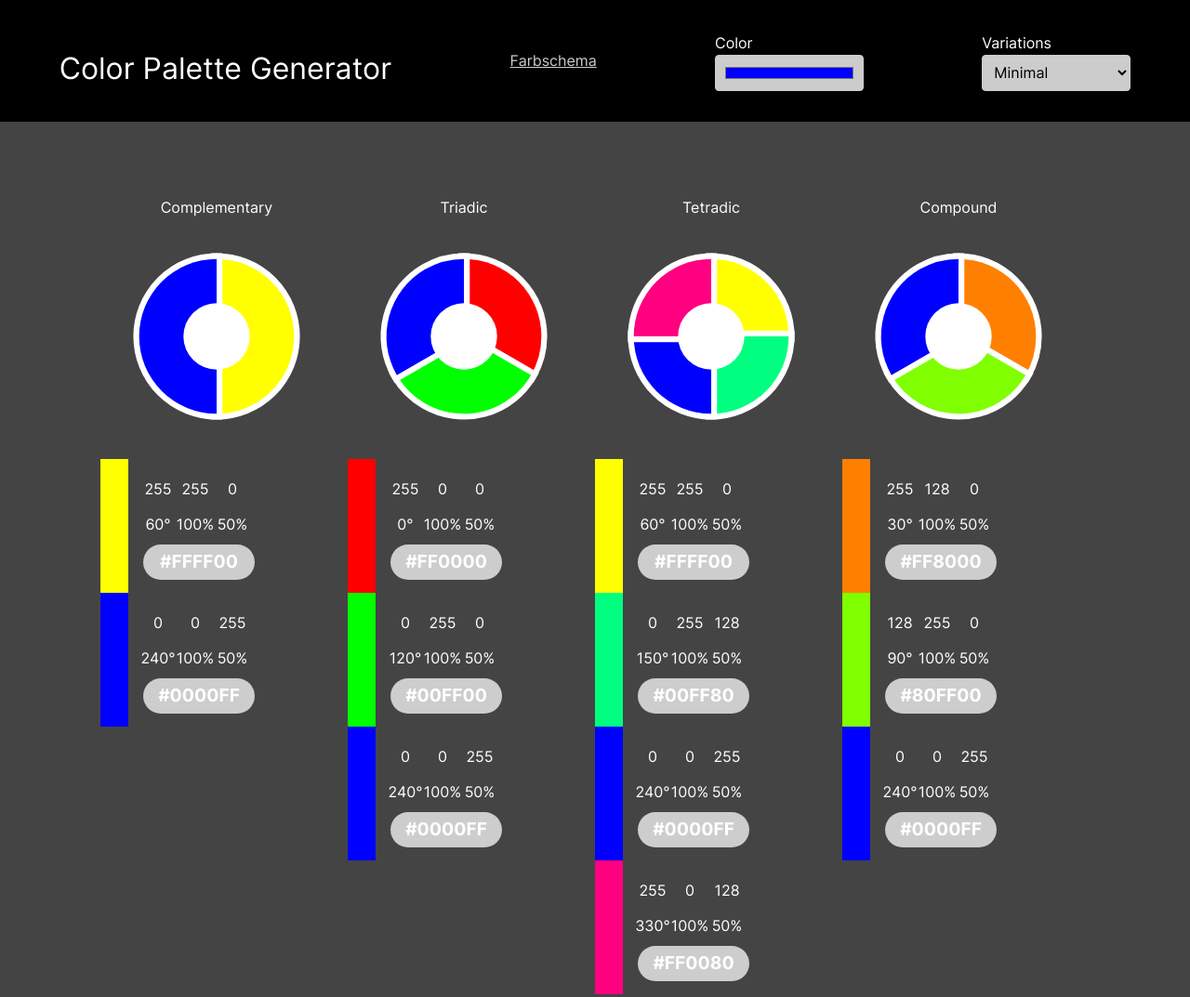
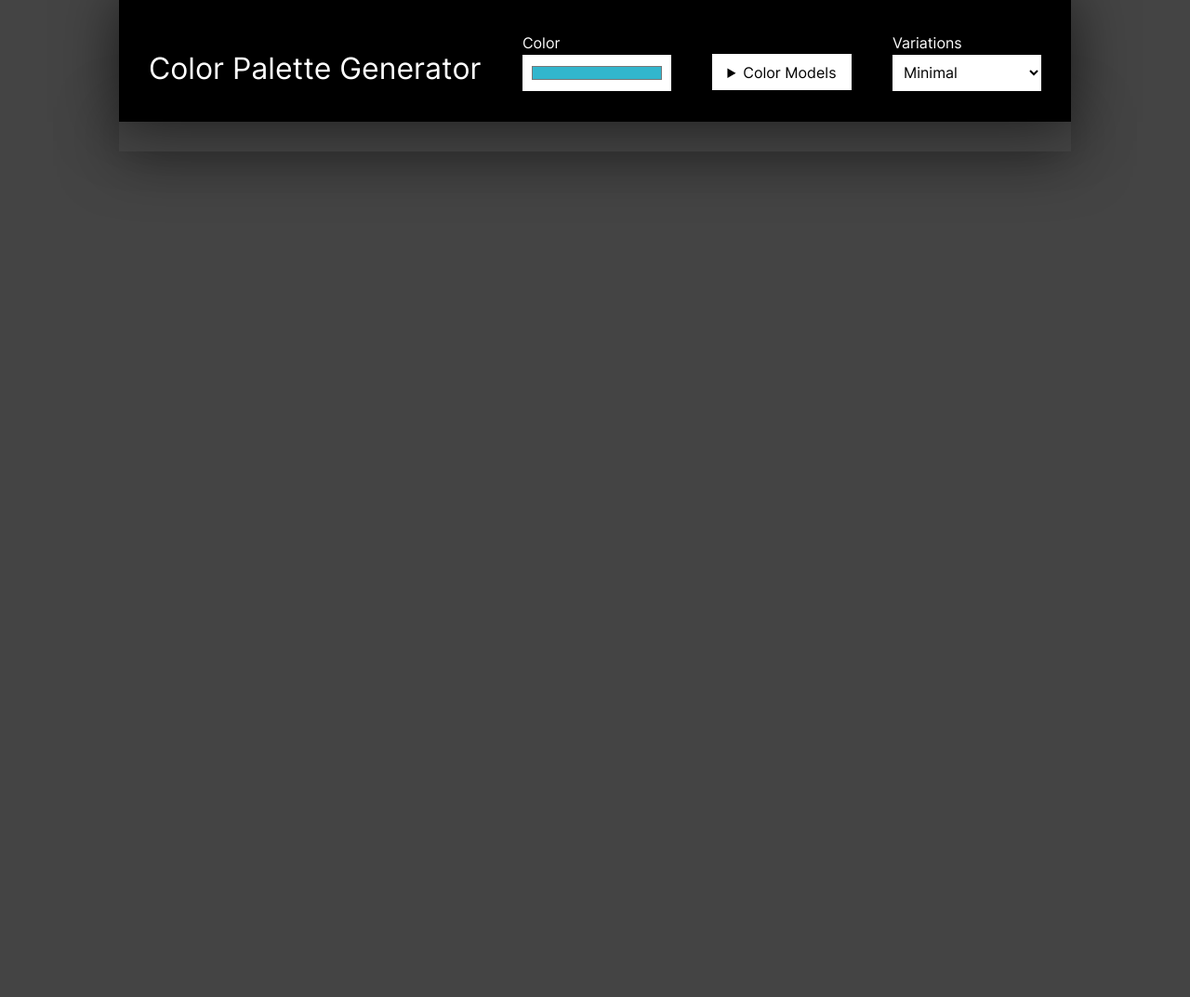
Before and after one commit to Bahia-Porcupine/color-scheme-generator, a website with bundled scripts: page public/index.html in a window 1280 px wide. Shown: the top 1073 px of the page at 93% size. After the commit the page ends 800 px from the top, so only its background shows below. Built offline with nearby package versions, Linux system fonts and the light colour scheme.

Commit message:
It's getting better all the time

```diff
--- /dev/null
+++ b/public/assets/css/fonts.css
@@ -0,0 +1,23 @@
+@font-face {
+    font-display: swap;
+    font-family: 'Inter';
+    font-style: normal;
+    font-weight: 200;
+    src: url('../fonts/Inter-Light.ttf') format('truetype');
+}
+
+@font-face {
+    font-display: swap;
+    font-family: 'Inter';
+    font-style: normal;
+    font-weight: 400;
+    src: url('../fonts/Inter-Regular.ttf') format('truetype');
+}
+
+@font-face {
+    font-display: swap;
+    font-family: 'Inter';
+    font-style: normal;
+    font-weight: 800;
+    src: url('../fonts/Inter-Bold.ttf') format('truetype');
+}
--- a/public/assets/css/styles.css
+++ b/public/assets/css/styles.css
@@ -1,27 +1,4 @@
-@font-face {
-    font-display: swap;
-    font-family: 'Inter';
-    font-style: normal;
-    font-weight: 200;
-    src: url('../fonts/Inter-Light.ttf') format('truetype');
-}
-
-@font-face {
-    font-display: swap;
-    font-family: 'Inter';
-    font-style: normal;
-    font-weight: 400;
-    src: url('../fonts/Inter-Regular.ttf') format('truetype');
-}
-
-@font-face {
-    font-display: swap;
-    font-family: 'Inter';
-    font-style: normal;
-    font-weight: 800;
-    src: url('../fonts/Inter-Bold.ttf') format('truetype');
-}
-
+@import url('fonts.css');
 
 * {
     --white: #ffffff;
@@ -41,9 +18,18 @@ body {
     padding: 0;
 }
 
-.color-preview {
-    height: 100%;
-    width: 30px;
+main {
+    align-items: center;
+    display: flex;
+    flex-direction: column;
+}
+
+.header,
+.color-palettes {
+    box-shadow: 0px 0px 64px rgba(0, 0, 0, .64);
+    max-width: 80vw;
+    /* padding: 2rem; */
+    width: 100%;
 }
 
 .header {
@@ -53,9 +39,9 @@ body {
     display: flex;
     flex-direction: column;
     font-weight: 200;
-    justify-content: space-around;
-    line-height: 1.5;
-    padding: 2rem 0;
+    justify-content: space-between;
+    padding: 2rem;
+    position: relative;
     text-align: center;
 }
 
@@ -81,11 +67,37 @@ body {
     width: fit-content;
 }
 
+.header details {
+    background-color: var(--white);
+    color: var(--black);
+    cursor: pointer;
+    height: 2.4rem;
+    margin-top: 24px;
+    padding: .5rem 1rem;
+    display: flex;
+}
+
+.header .details-open {
+    align-items: baseline;
+    background-color: var(--white);
+    box-shadow: 0 16px 16px rgba(0, 0, 0, .4);
+    display: flex;
+    flex-direction: column;
+    padding: 1rem 2rem;
+    position: absolute;
+    transform: translate3d(-16px, 8px, 0);
+}
+
+input[type="checkbox"] {
+    margin-right: 8px;
+    margin-left: -16px;
+}
+
 .header span #color-selector,
 .header span #variations {
-    background: rgba(255, 255, 255, 0.8);
-    border: 1px solid var(--gray);
-    border-radius: .25rem;
+    background: var(--white);
+    border: none;
+    border-radius: 0;
     cursor: pointer;
     display: block;
     height: 2.4rem;
@@ -100,8 +112,31 @@ body {
     margin-top: 0;
 }
 
-.palette-title {
-    text-align: center;
+.color-preview {
+    align-self: normal;
+    display: flex;
+    flex: 1 1 auto;
+}
+
+.code-container .color .color-codes .rgb:before,
+.code-container .color .color-codes .hsl:before,
+.code-container .color .color-codes .hex:before {
+    display: inline-block;
+    height: 2rem;
+    margin-right: 1rem;
+    width: fit-content;
+}
+
+.code-container .color .color-codes .rgb:before {
+    content: 'RGB';
+}
+
+.code-container .color .color-codes .hsl:before {
+    content: 'HSL';
+}
+
+.code-container .color .color-codes .hex:before {
+    content: 'HEX';
 }
 
 .color-palettes {
@@ -111,94 +146,55 @@ body {
     flex-wrap: wrap;
     flex: 0 1 auto;
     justify-content: center;
-    padding: 2rem 0;
+    padding-top: 2rem;
 }
 
-.color-palettes .palette-container {
-    margin-right: 1rem;
-    margin-top: 3rem;
+.color-palettes [class^='palette-container-'] {
+    flex: 0 1 auto;
+    margin-right: 2rem;
 }
 
-.color-palettes .palette-container .code-container .color {
-    display: flex;
-    height: 9rem;
+.color-palettes .palette-title {
+    text-align: center;
 }
 
-.color-palettes .palette-container .code-container .color .color-codes {
+canvas {
+    height: auto;
+    max-width: 320px;
+    width: 100%;
+}
+
+.color-palettes .code-container .color {
     align-items: center;
+    display: flex;
+    flex-direction: row;
+    padding-bottom: 2rem;
+}
+
+.color-palettes .code-container .color .color-codes {
+    align-items: baseline;
     display: flex;
     flex-direction: column;
     justify-content: center;
     margin-left: 1rem;
 }
 
-.color-palettes .palette-container .code-container .color .color-codes div {
+.color-palettes .code-container .color .color-codes div {
     z-index: 2;
 }
 
-.color-palettes .palette-container .code-container .color .color-codes div div {
+.color-palettes .code-container .color .color-codes div div {
     align-items: center;
     border-radius: 1rem;
     display: inline-flex;
     flex-direction: row;
     margin-right: 0.5rem;
-    padding: 0.3rem;
     position: relative;
-    text-align: center;
+    text-align: right;
     justify-content: center;
     width: 2rem;
 }
 
-.color-palettes .palette-container .code-container .color .color-codes .rgb,
-.color-palettes .palette-container .code-container .color .color-codes .hsl,
-.color-palettes .palette-container .code-container .color .color-codes .hex {
-    height: 2.4rem;
+.hidden {
+    display: none;
 }
-
-/* .color-palettes .palette-container .code-container .color .color-codes .rgb div:before,
-.color-palettes .palette-container .code-container .color .color-codes .hsl div:before {
-    color: var(--white);
-    font-size: 2.5rem;
-    font-weight: 700;
-    left: 50%;
-    opacity: 0.6;
-    position: absolute;
-    top: 50%;
-    transform: translate(-50%, -50%);
-    z-index: -1;
-}
-
-.color-palettes .palette-container .code-container .color .color-codes .rgb div:nth-of-type(1):before {
-    content: "R";
-}
-
-.color-palettes .palette-container .code-container .color .color-codes .rgb div:nth-of-type(2):before {
-    content: "G";
-}
-
-.color-palettes .palette-container .code-container .color .color-codes .rgb div:nth-of-type(3):before {
-    content: "B";
-}
-
-.color-palettes .palette-container .code-container .color .color-codes .hsl div:nth-of-type(1):before {
-    content: "H";
-}
-
-.color-palettes .palette-container .code-container .color .color-codes .hsl div:nth-of-type(2):before {
-    content: "S";
-}
-
-.color-palettes .palette-container .code-container .color .color-codes .hsl div:nth-of-type(3):before {
-    content: "L";
-} */
-
-.color-palettes .palette-container .code-container .color .color-codes .hex {
-    align-items: center;
-    background: var(--gray);
-    border-radius: 50px;
-    display: flex;
-    font-size: 1.2rem;
-    font-weight: 700;
-    justify-content: center;
-    width: 100%;
-}
--- /dev/null
+++ b/public/assets/js/color.js
@@ -0,0 +1,132 @@
+'use strict';
+
+const hsvToRgb = (h, s, v) => {
+    let r, g, b;
+
+    let i = Math.floor(h * 6);
+    let f = h * 6 - i;
+    let p = v * (1 - s);
+    let q = v * (1 - f * s);
+    let t = v * (1 - (1 - f) * s);
+
+    switch (i % 6) {
+        case 0:
+            (r = v), (g = t), (b = p);
+            break;
+        case 1:
+            (r = q), (g = v), (b = p);
+            break;
+        case 2:
+            (r = p), (g = v), (b = t);
+            break;
+        case 3:
+            (r = p), (g = q), (b = v);
+            break;
+        case 4:
+            (r = t), (g = p), (b = v);
+            break;
+        case 5:
+            (r = v), (g = p), (b = q);
+            break;
+    }
+    return [r * 255, g * 255, b * 255];
+}
+
+const rgbToHsv = (r, g, b) => {
+    (r /= 255), (g /= 255), (b /= 255);
+
+    let max = Math.max(r, g, b),
+        min = Math.min(r, g, b);
+    let h,
+        s,
+        v = max;
+
+    let d = max - min;
+    s = max == 0 ? 0 : d / max;
+
+    if (max == min) {
+        h = 0;
+    } else {
+        switch (max) {
+            case r:
+                h = (g - b) / d + (g < b ? 6 : 0);
+                break;
+            case g:
+                h = (b - r) / d + 2;
+                break;
+            case b:
+                h = (r - g) / d + 4;
+                break;
+        }
+
+        h /= 6;
+    }
+    return [h, s, v];
+}
+
+const hslToRgb = (h, s, l) => {
+    let r, g, b;
+
+    if (s == 0) {
+        r = g = b = l; // achromatic
+    } else {
+        function hue2rgb(p, q, t) {
+            if (t < 0) t += 1;
+            if (t > 1) t -= 1;
+            if (t < 1 / 6) return p + (q - p) * 6 * t;
+            if (t < 1 / 2) return q;
+            if (t < 2 / 3) return p + (q - p) * (2 / 3 - t) * 6;
+            return p;
+        }
+
+        let q = l < 0.5 ? l * (1 + s) : l + s - l * s;
+        let p = 2 * l - q;
+
+        r = hue2rgb(p, q, h + 1 / 3);
+        g = hue2rgb(p, q, h);
+        b = hue2rgb(p, q, h - 1 / 3);
+    }
+    return [r * 255, g * 255, b * 255];
+}
+
+const rgbToHsl = (r, g, b) => {
+    (r /= 255), (g /= 255), (b /= 255);
+
+    let max = Math.max(r, g, b),
+        min = Math.min(r, g, b);
+    let h,
+        s,
+        l = (max + min) / 2;
+
+    if (max == min) {
+        h = s = 0; // achromatic
+    } else {
+        let d = max - min;
+        s = l > 0.5 ? d / (2 - max - min) : d / (max + min);
+
+        switch (max) {
+            case r:
+                h = (g - b) / d + (g < b ? 6 : 0);
+                break;
+            case g:
+                h = (b - r) / d + 2;
+                break;
+            case b:
+                h = (r - g) / d + 4;
+                break;
+        }
+
+        h /= 6;
+    }
+    return [h, s, l];
+}
+
+const decimalToHexString = number => {
+    if (number < 0) number = 0xffffffff + number + 1;
+    let char = number.toString(16).toUpperCase();
+    if (char.length == 1 && parseInt(char, 16) > 15) char += char;
+    else if (char.length == 1 && parseInt(char, 16) <= 15) char = '0' + char;
+    return char;
+}
+
+export {hsvToRgb, rgbToHsv, hslToRgb, rgbToHsl, decimalToHexString};
--- a/public/assets/js/scripts.js
+++ b/public/assets/js/scripts.js
@@ -1,6 +1,8 @@
 'use strict';
 
 import dom from './dom.js';
+import { hsvToRgb, rgbToHsv, hslToRgb, rgbToHsl, decimalToHexString } from './color.js';
+
 
 let input = dom.$('#color-selector');
 let select = dom.$('#variations');
@@ -187,7 +189,8 @@ class Palette {
 }
 const createPalette = (title, parent, color, harmony, variations) => {
     let container = document.createElement('div');
-    container.classList.add('palette-container');
+    container.classList.add('hidden');
+    container.setAttribute('id', `palette-container-${harmony}`);
 
     let heading = document.createElement('h2');
     heading.classList.add('palette-title');
@@ -196,11 +199,13 @@ const createPalette = (title, parent, color, harmony, variations) => {
     container.appendChild(heading);
 
     let paletteCanvas = document.createElement('canvas');
-    let palette = new Palette(paletteCanvas, 250, color, harmony, variations);
+    let canvasSize = 240;
+    let palette = new Palette(paletteCanvas, canvasSize, color, harmony, variations);
     palette.show();
 
     let colorCodeContainer = document.createElement('div');
     colorCodeContainer.classList.add('code-container');
+
 
     palette.colors.forEach(color => {
         let colorContainer = document.createElement('div');
@@ -232,11 +237,8 @@ const createPalette = (title, parent, color, harmony, variations) => {
         hslValue.classList.add('hsl');
         color.forEach((value, index) => {
             let item = document.createElement('div');
-            if (index == 0) {
-                item.textContent = `${Math.round(value * 360)}°`;
-            } else {
-                item.textContent = `${Math.round(value * 100)}%`;
-            }
+            if (index == 0) item.textContent = `${Math.round(value * 360)}°`;
+            else item.textContent = `${Math.round(value * 100)}%`;
             hslValue.appendChild(item);
         });
 
@@ -255,181 +257,34 @@ const createPalette = (title, parent, color, harmony, variations) => {
 
     container.appendChild(paletteCanvas);
     container.appendChild(colorCodeContainer);
-
     parent.appendChild(container);
 }
 
 const genPalette = (titles, modes, primaryColor, variations) => {
-    titles.forEach((title, index) => {
-        createPalette(title, parent, primaryColor, modes[index], variations);
-    });
+    titles.forEach((title, index) => createPalette(title, parent, primaryColor, modes[index], variations));
 }
-
 
 const parseRgb = input => {
     let colorCode = input;
     colorCode = colorCode
-    .split('')
-    .splice(1)
-    .join('');
+        .split('')
+        .splice(1)
+        .join('');
     let rgb = [];
-    for (let i = 0; i < colorCode.length; i += 2) {
-        rgb.push(parseInt(colorCode[i] + colorCode[i + 1], 16));
-    }
+    for (let i = 0; i < colorCode.length; i += 2) rgb.push(parseInt(colorCode[i] + colorCode[i + 1], 16));
     return rgb;
-}
-
-const hsvToRgb = (h, s, v)=> {
-    var r, g, b;
-
-    var i = Math.floor(h * 6);
-    var f = h * 6 - i;
-    var p = v * (1 - s);
-    var q = v * (1 - f * s);
-    var t = v * (1 - (1 - f) * s);
-
-    switch (i % 6) {
-        case 0:
-            (r = v), (g = t), (b = p);
-            break;
-        case 1:
-            (r = q), (g = v), (b = p);
-            break;
-        case 2:
-            (r = p), (g = v), (b = t);
-            break;
-        case 3:
-            (r = p), (g = q), (b = v);
-            break;
-        case 4:
-            (r = t), (g = p), (b = v);
-            break;
-        case 5:
-            (r = v), (g = p), (b = q);
-            break;
-    }
-    return [r * 255, g * 255, b * 255];
-}
-
-const rgbToHsv = (r, g, b) => {
-    (r /= 255), (g /= 255), (b /= 255);
-
-    var max = Math.max(r, g, b),
-        min = Math.min(r, g, b);
-    var h,
-        s,
-        v = max;
-
-    var d = max - min;
-    s = max == 0 ? 0 : d / max;
-
-    if (max == min) {
-        h = 0; // achromatic
-    } else {
-        switch (max) {
-            case r:
-                h = (g - b) / d + (g < b ? 6 : 0);
-                break;
-            case g:
-                h = (b - r) / d + 2;
-                break;
-            case b:
-                h = (r - g) / d + 4;
-                break;
-        }
-
-        h /= 6;
-    }
-    return [h, s, v];
-}
-
-const hslToRgb = (h, s, l) => {
-    var r, g, b;
-
-    if (s == 0) {
-        r = g = b = l; // achromatic
-    } else {
-        function hue2rgb(p, q, t) {
-            if (t < 0) t += 1;
-            if (t > 1) t -= 1;
-            if (t < 1 / 6) return p + (q - p) * 6 * t;
-            if (t < 1 / 2) return q;
-            if (t < 2 / 3) return p + (q - p) * (2 / 3 - t) * 6;
-            return p;
-        }
-
-        var q = l < 0.5 ? l * (1 + s) : l + s - l * s;
-        var p = 2 * l - q;
-
-        r = hue2rgb(p, q, h + 1 / 3);
-        g = hue2rgb(p, q, h);
-        b = hue2rgb(p, q, h - 1 / 3);
-    }
-    return [r * 255, g * 255, b * 255];
-}
-
-const rgbToHsl = (r, g, b) => {
-    (r /= 255), (g /= 255), (b /= 255);
-
-    var max = Math.max(r, g, b),
-        min = Math.min(r, g, b);
-    var h,
-        s,
-        l = (max + min) / 2;
-
-    if (max == min) {
-        h = s = 0; // achromatic
-    } else {
-        var d = max - min;
-        s = l > 0.5 ? d / (2 - max - min) : d / (max + min);
-
-        switch (max) {
-            case r:
-                h = (g - b) / d + (g < b ? 6 : 0);
-                break;
-            case g:
-                h = (b - r) / d + 2;
-                break;
-            case b:
-                h = (r - g) / d + 4;
-                break;
-        }
-
-        h /= 6;
-    }
-    return [h, s, l];
-}
-
-const decimalToHexString = number => {
-    if (number < 0) {
-        number = 0xffffffff + number + 1;
-    }
-
-    let char = number.toString(16).toUpperCase();
-
-    if (char.length == 1 && parseInt(char, 16) > 15) {
-        char += char;
-    } else if (char.length == 1 && parseInt(char, 16) <= 15) {
-        char = '0' + char;
-    }
-    return char;
 }
 
 genPalette(titles, modes, parseRgb(input.value), select.value);
 
 select.addEventListener('change', () => {
-    while (parent.firstChild) {
-        parent.removeChild(parent.firstChild);
-    }
+    while (parent.firstChild) parent.removeChild(parent.firstChild);
     let rgb = parseRgb(input.value);
     genPalette(titles, modes, rgb, select.value);
 });
 
 input.addEventListener('change', () => {
-    while (parent.firstChild) {
-        parent.removeChild(parent.firstChild);
-    }
+    while (parent.firstChild) parent.removeChild(parent.firstChild);
     let rgb = parseRgb(input.value);
-
     genPalette(titles, modes, rgb, select.value);
 });
--- a/public/index.html
+++ b/public/index.html
@@ -1,5 +1,6 @@
 <!DOCTYPE html>
 <html lang="de">
+
 <head>
   <meta charset="UTF-8">
   <meta http-equiv="X-UA-Compatible" content="IE=edge">
@@ -8,33 +9,61 @@
   <link href="assets/css/styles.css" rel="stylesheet">
   <script src="assets/js/scripts.js" defer type="module"></script>
   <link rel="shortcut icon" href="assets/img/favicon.ico" type="image/x-icon">
+  <script>
+    'use strict';
+    const showHideDiv = (check, palette) => {
+      let el = document.getElementById(palette);
+
+      el.classList.add('hidden');
+
+      if (check.checked == true) {
+        el.classList.remove('hidden');
+      }
+    }
+  </script>
 </head>
+
 <body>
   <main>
     <div class="header">
       <h1>Color Palette Generator</h1>
-      <p><a href="https://de.wikipedia.org/wiki/Farbschema" target="_blank">Farbschema</a></p>
+      <!-- <p><a href="https://de.wikipedia.org/wiki/Farbschema" target="_blank">Farbschema</a></p> -->
 
       <span>
         <label for="color-selector">Color</label>
-        <input type="color" id="color-selector" value="#0000ff" />
+        <input type="color" id="color-selector" value="#32B6CD" />
+      </span>
+
+      <span>
+        <details>
+          <summary>Color Models</summary>
+          <div class="details-open">
+          <label for="checkComplementary"><input id="checkComplementary" type="checkbox" onchange="showHideDiv(this, 'palette-container-complement')" />Complementary</label>
+          <label for="checkTriadic"><input id="checkTriadic" type="checkbox" onchange="showHideDiv(this, 'palette-container-triad')" />Triadic</label>
+          <label for="checkTetradic"><input id="checkTetradic" type="checkbox" onchange="showHideDiv(this, 'palette-container-tetrad')" />Tetradic</label>
+          <label for="checkCompound"><input id="checkCompound" type="checkbox" onchange="showHideDiv(this, 'palette-container-compound')" />Compound</label>
+          <label for="checkMonochrome"><input id="checkMonochrome" type="checkbox" onchange="showHideDiv(this, 'palette-container-mono')" />Monochrome</label>
+          <label for="checkAnalogous"><input id="checkAnalogous" type="checkbox" onchange="showHideDiv(this, 'palette-container-analogous')" />Analogous</label>
+        </div>
+        </details>
       </span>
       <span>
         <label for="variations">Variations</label>
         <select id="variations">
-          <option value="2">Minimal</option
-          ><option value="3">3</option
-          ><option value="4">4</option
-          ><option value="5">5</option
-          ><option value="6">6</option
-          ><option value="7">7</option
-          ><option value="8">8</option
-          ><option value="9">9</option
-          ><option value="10">10</option>
+          <option value="2">Minimal</option>
+          <option value="3">3</option>
+          <option value="4">4</option>
+          <option value="5">5</option>
+          <option value="6">6</option>
+          <option value="7">7</option>
+          <option value="8">8</option>
+          <option value="9">9</option>
+          <option value="10">10</option>
         </select>
       </span>
     </div>
     <div class="color-palettes"></div>
   </main>
 </body>
+
 </html>
```
Lines whose indentation alone changed are shown as unchanged.
